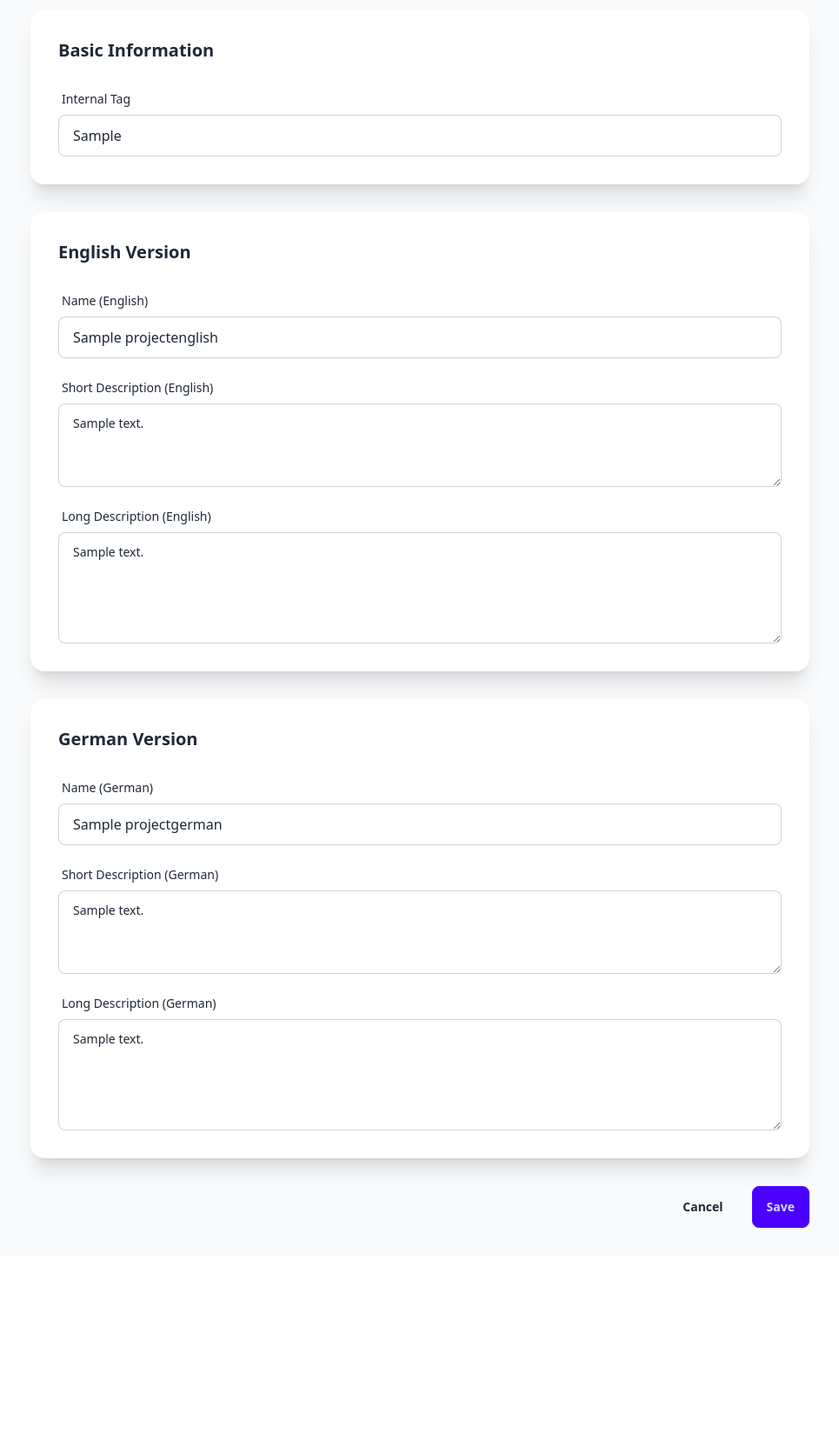
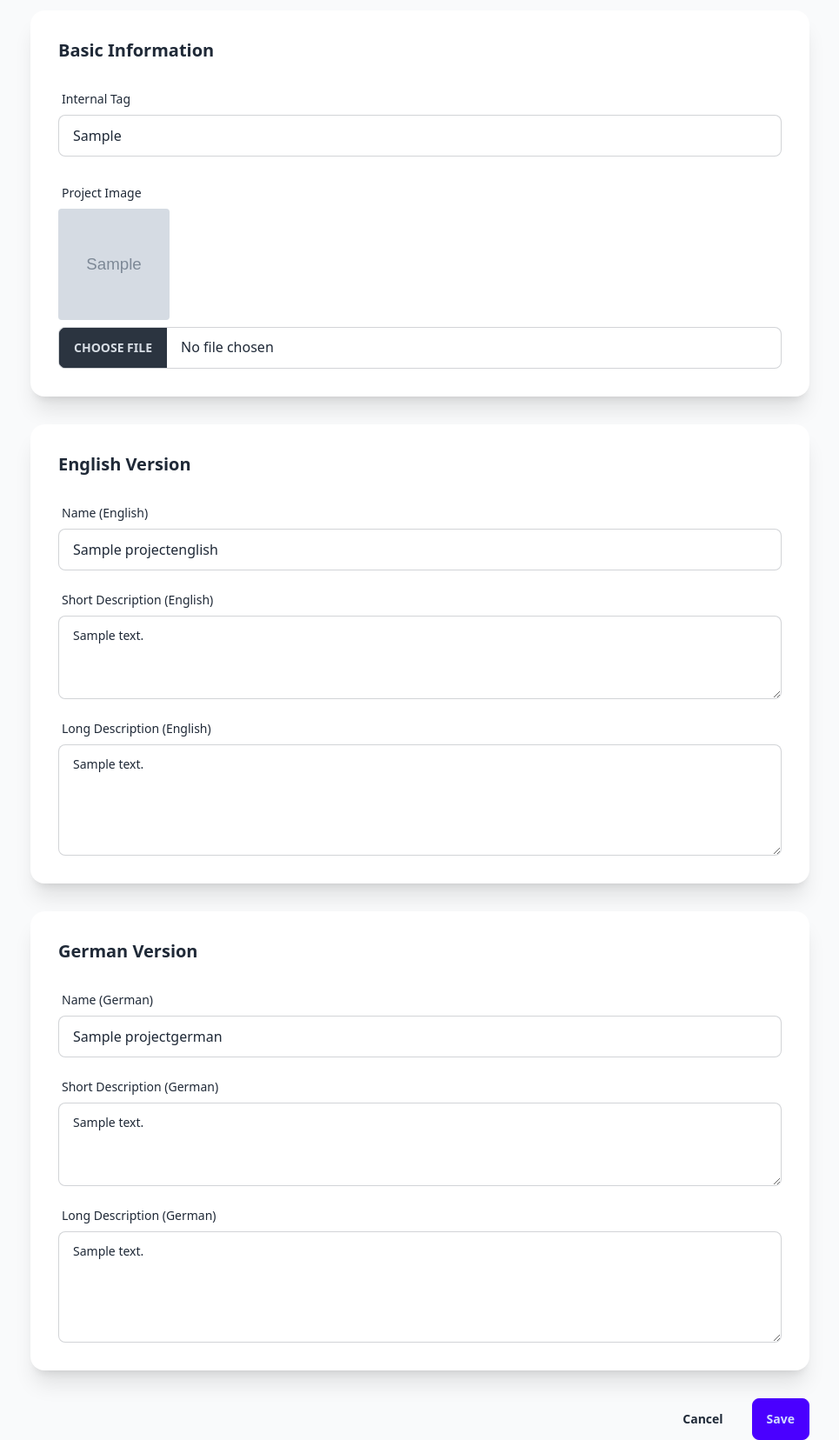
Before and after one commit to koljapluemer/cvcvcv, a Django app: page /projects/1/edit/ in a window 1280 px wide. Shown: the part 168-1824 px from the top of the page at 87% size, without its empty margins (157-1122 px from the left). Before the commit the page ends 1581 px from the top, so only its background shows below. Run offline with Django 5.2, Linux system fonts and the light colour scheme; tables that the repository leaves empty hold one stand-in row (values such as "Sample post"); grey boxes marked "Sample" are stand-in pictures; some libraries are stand-ins or nearby versions.

Commit message:
allow adding project images

```diff
--- a/cv/models.py
+++ b/cv/models.py
@@ -53,6 +53,7 @@ class EducationGerman(models.Model):
 
 class Project(models.Model):
     internal_tag = models.CharField(max_length=200)
+    image = models.ImageField(upload_to='project_images/', null=True, blank=True)
 
     def __str__(self):
         return self.internal_tag
--- /dev/null
+++ b/cv/settings.py
@@ -0,0 +1,3 @@
+# Media files (Uploaded files)
+MEDIA_URL = '/media/'
+MEDIA_ROOT = os.path.join(BASE_DIR, 'media')
--- a/cv/templates/cv/cv_form.html
+++ b/cv/templates/cv/cv_form.html
@@ -136,6 +136,10 @@
                             <span class="label-text mr-2">Include Projects</span>
                             <input type="checkbox" name="include_projects" class="toggle toggle-primary" checked>
                         </label>
+                        <label class="label cursor-pointer">
+                            <span class="label-text mr-2">Include Project Images</span>
+                            <input type="checkbox" name="include_project_images" class="toggle toggle-primary" checked>
+                        </label>
                     </div>
                 </div>
                 <div class="space-y-4" id="projects-content">
--- a/cv/templates/cv/cv_template.html
+++ b/cv/templates/cv/cv_template.html
@@ -186,6 +186,11 @@
         <div class="project-item">
             <div class="item-content">
                 <div class="item-title">{{ item.item.name }}</div>
+                {% if item.item.project.image and include_project_images %}
+                <div class="project-image" style="margin: 0.5em 0;">
+                    <img src="{{ current_site }}{{ item.item.project.image.url }}" alt="{{ item.item.name }}" style="max-width: 320px; height: auto;">
+                </div>
+                {% endif %}
                 {% if not item.is_short %}
                 <div>{{ item.item.description_long }}</div>
                 {% else %}
--- a/cv/templates/cv/project_form.html
+++ b/cv/templates/cv/project_form.html
@@ -4,7 +4,7 @@
 <div class="max-w-4xl mx-auto">
     <h1 class="text-3xl font-bold mb-8">{{ action }} Project</h1>
 
-    <form method="post" class="space-y-8">
+    <form method="post" enctype="multipart/form-data" class="space-y-8">
         {% csrf_token %}
 
         <!-- Base Information -->
@@ -17,6 +17,17 @@
                     </label>
                     <input type="text" name="internal_tag" class="input input-bordered"
                            value="{{ project.internal_tag|default:'' }}" required>
+                </div>
+                <div class="form-control mt-4">
+                    <label class="label">
+                        <span class="label-text">Project Image</span>
+                    </label>
+                    {% if project.image %}
+                    <div class="mb-2">
+                        <img src="{{ project.image.url }}" alt="Current project image" class="w-32 h-32 object-cover rounded">
+                    </div>
+                    {% endif %}
+                    <input type="file" name="image" class="file-input file-input-bordered w-full" accept="image/*">
                 </div>
             </div>
         </div>
--- a/cv/urls.py
+++ b/cv/urls.py
@@ -1,5 +1,7 @@
 from django.urls import path
 from . import views
+from django.conf import settings
+from django.conf.urls.static import static
 
 urlpatterns = [
     path('', views.dashboard, name='dashboard'),
@@ -44,3 +46,6 @@ urlpatterns = [
     path('cover-letters/<int:pk>/edit/', views.cover_letter_edit, name='cover_letter_edit'),
     path('cover-letters/<int:pk>/delete/', views.cover_letter_delete, name='cover_letter_delete'),
 ]
+
+if settings.DEBUG:
+    urlpatterns += static(settings.MEDIA_URL, document_root=settings.MEDIA_ROOT)
--- a/cv/views.py
+++ b/cv/views.py
@@ -196,6 +196,7 @@ def project_create(request):
         # Create base project
         project = Project.objects.create(
             internal_tag=request.POST.get('internal_tag'),
+            image=request.FILES.get('image')
         )
 
         # Create English version
@@ -229,6 +230,8 @@ def project_edit(request, pk):
     if request.method == 'POST':
         # Update base project
         project.internal_tag = request.POST.get('internal_tag')
+        if 'image' in request.FILES:
+            project.image = request.FILES['image']
         project.save()
 
         # Update English version
@@ -474,6 +477,9 @@ def cv_generate(request):
         project_model = ProjectGerman
         skill_model = SkillGerman
 
+    # Get the current domain for absolute URLs
+    current_site = request.build_absolute_uri('/').rstrip('/')
+
     # Initialize context
     context = {
         'language': language,
@@ -483,6 +489,8 @@ def cv_generate(request):
         'experience_items': [],
         'project_items': [],
         'skill_items': [],
+        'include_project_images': request.POST.get('include_project_images') == 'on',
+        'current_site': current_site,
         'section_titles': {
             'experience': 'Experience' if language == 'en' else 'Arbeitserfahrung',
             'education': 'Education' if language == 'en' else 'Akademisch',
```
Also changed, not shown: cv/templates/cv/project_list.html (+9 -2 lines), cv/migrations/0010_project_image.py (added).
